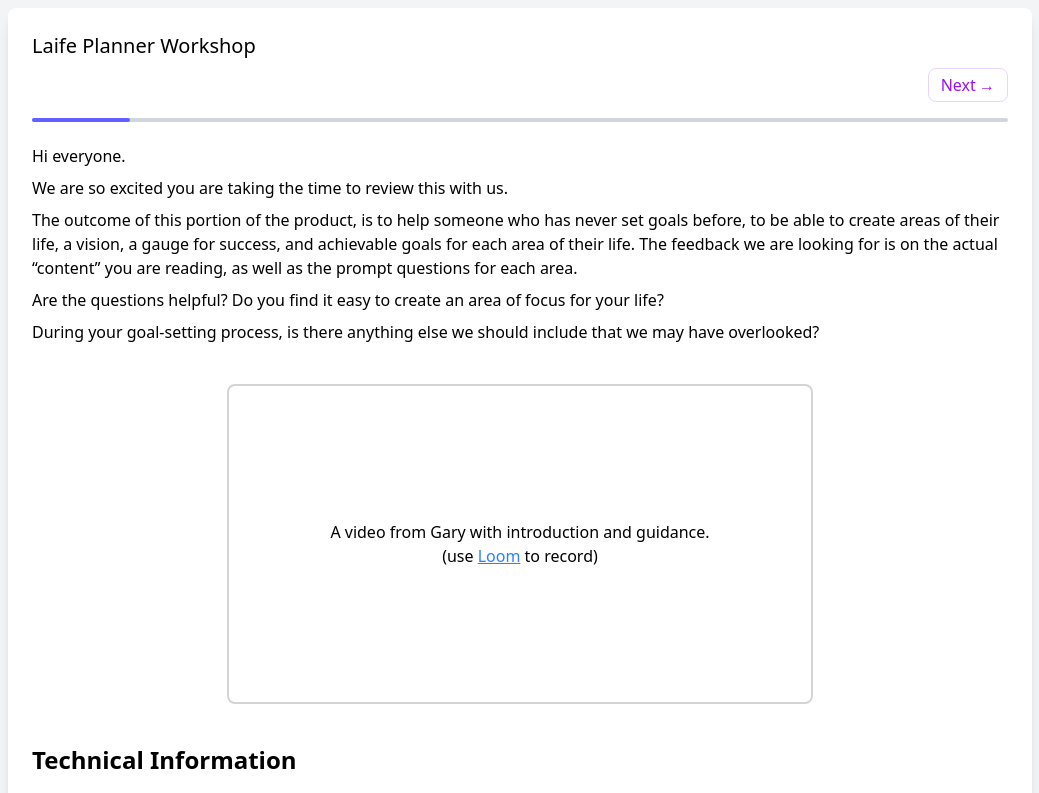
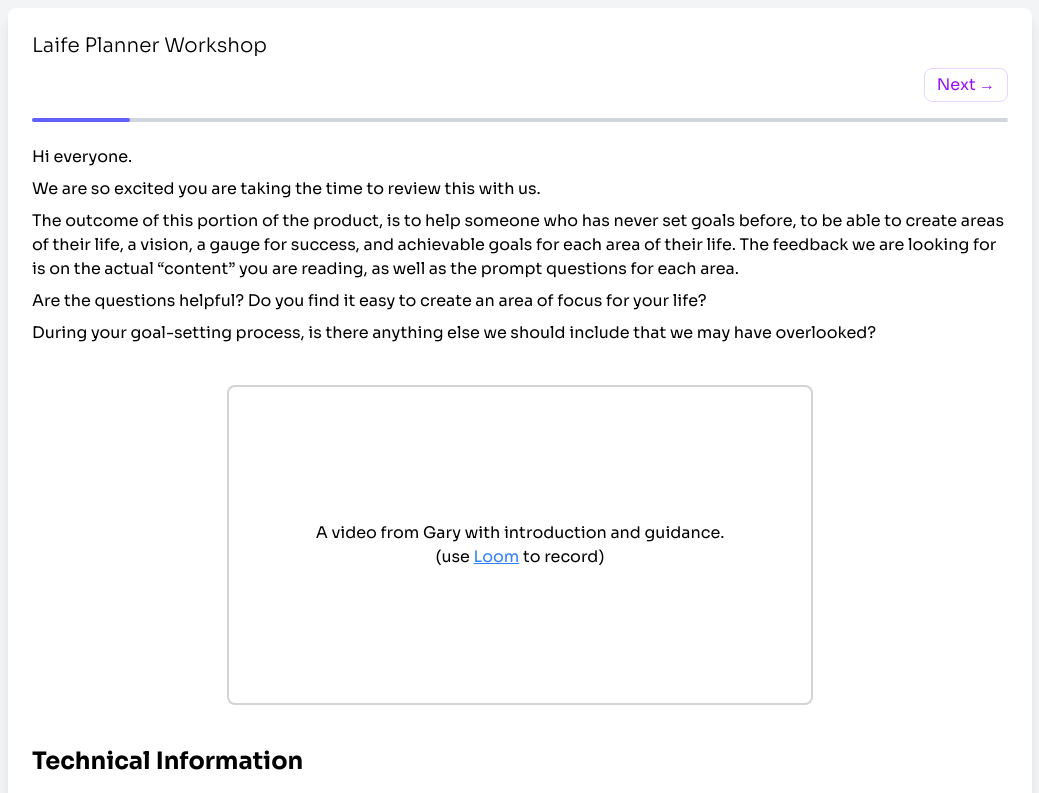
Before and after one commit to lifestride/workshop, a SvelteKit app: page / in a window 1280 px wide. Shown: the top 793 px of the page, without its empty margins (120-1159 px from the left). Built offline with nearby package versions, Linux system fonts and the light colour scheme.

Commit message:
[ENG-42] Let's use a more interesting font

```diff
--- a/src/styles/main.css
+++ b/src/styles/main.css
@@ -1,3 +1,4 @@
+@import url('https://fonts.googleapis.com/css2?family=Sora:wght@100..800&display=swap');
 @import "tailwindcss";
 
 @media screen {
@@ -7,3 +8,4 @@
 @import "./layout.css" layer(components);
 @import "./forms.css" layer(components);
 @import "./wysiwyg.css" layer(components);
+@import "./theme.css" layer(theme);
--- /dev/null
+++ b/src/styles/theme.css
@@ -0,0 +1,3 @@
+@theme {
+    --font-sans: "Sora", "sans-serif";
+}
```
